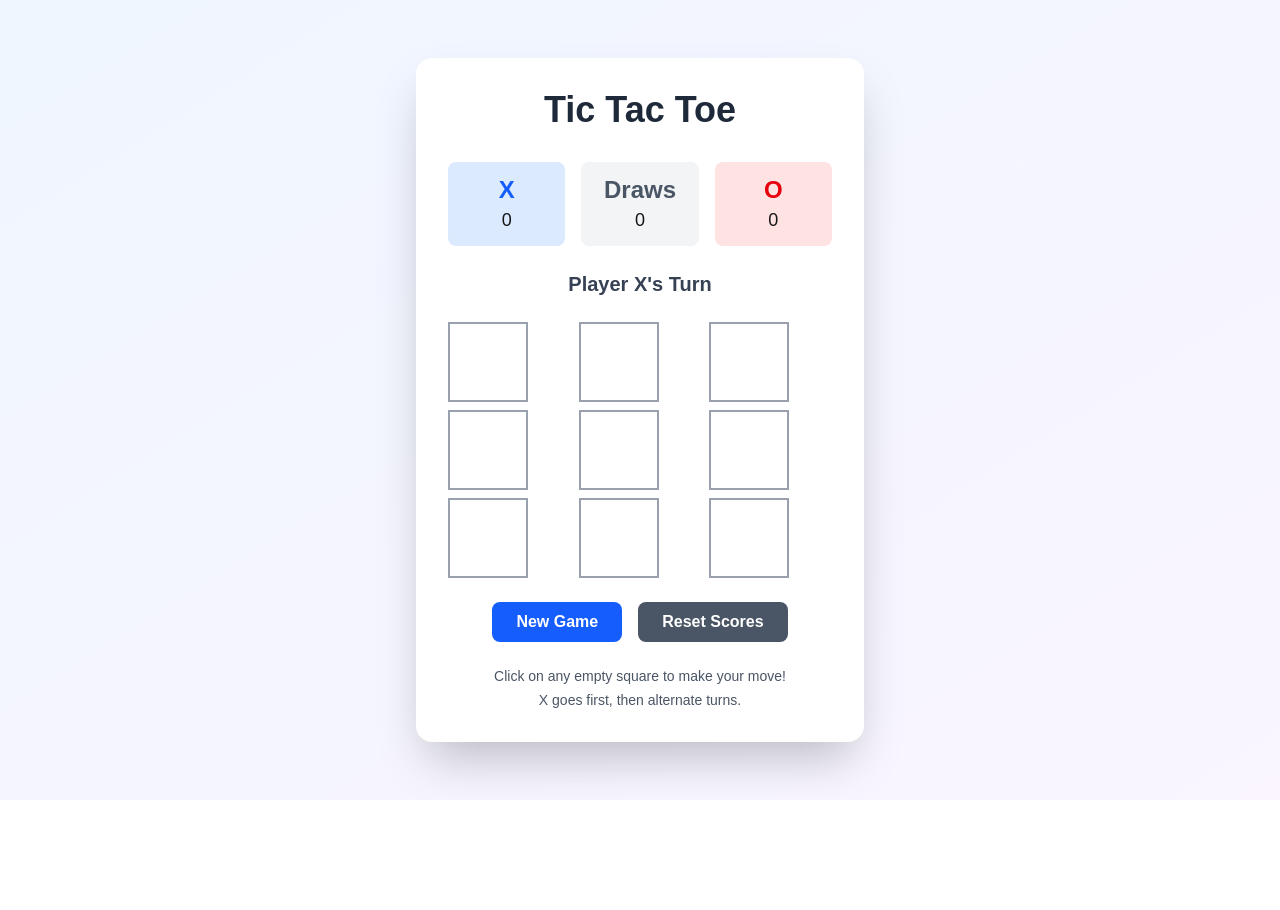
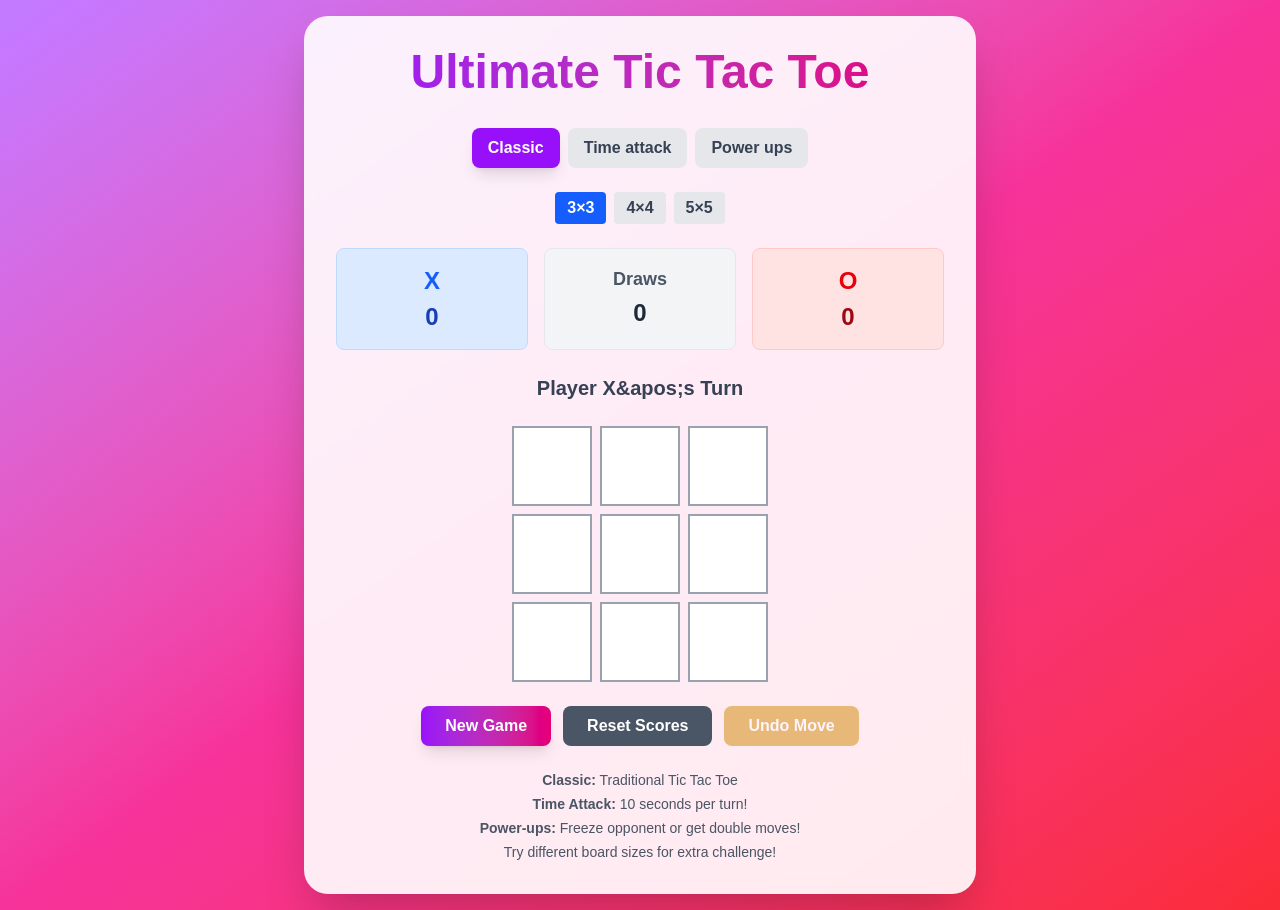
Before and after one commit to sidraut264/tic-tac-toe-game, a Next.js app: page / in a window 1280 px wide. Before the commit the page ends 800 px from the top, so only its background shows below. Built offline with nearby package versions, Linux system fonts and the light colour scheme.

Commit message:
ultimate tic tac toe

```diff
--- a/app/page.js
+++ b/app/page.js
@@ -8,19 +8,83 @@ export default function TicTacToe() {
   const [winner, setWinner] = useState(null);
   const [isDraw, setIsDraw] = useState(false);
   const [scores, setScores] = useState({ X: 0, O: 0, draws: 0 });
+  const [gameMode, setGameMode] = useState('classic'); // classic, time-attack, power-ups
+  const [timeLeft, setTimeLeft] = useState(10);
+  const [isTimeRunning, setIsTimeRunning] = useState(false);
+  const [powerUps, setPowerUps] = useState({ X: { freeze: 1, double: 1 }, O: { freeze: 1, double: 1 } });
+  const [frozenPlayer, setFrozenPlayer] = useState(null);
+  const [doubleMove, setDoubleMove] = useState(false);
+  const [moveHistory, setMoveHistory] = useState([]);
+  const [winningLine, setWinningLine] = useState([]);
+  const [boardSize, setBoardSize] = useState(3); // 3x3, 4x4, 5x5
+  const [particles, setParticles] = useState([]);
+
+  const createBoard = (size) => Array(size * size).fill(null);
+
+  const getWinningLines = (size) => {
+    const lines = [];
+    // Rows
+    for (let i = 0; i < size; i++) {
+      const row = [];
+      for (let j = 0; j < size; j++) {
+        row.push(i * size + j);
+      }
+      lines.push(row);
+    }
+    // Columns
+    for (let i = 0; i < size; i++) {
+      const col = [];
+      for (let j = 0; j < size; j++) {
+        col.push(j * size + i);
+      }
+      lines.push(col);
+    }
+    // Diagonals
+    const diag1 = [], diag2 = [];
+    for (let i = 0; i < size; i++) {
+      diag1.push(i * size + i);
+      diag2.push(i * size + (size - 1 - i));
+    }
+    lines.push(diag1, diag2);
+    return lines;
+  };
+
+  // Timer effect
+  useEffect(() => {
+    let interval;
+    if (isTimeRunning && timeLeft > 0 && !winner && !isDraw && gameMode === 'time-attack') {
+      interval = setInterval(() => {
+        setTimeLeft(time => {
+          if (time <= 1) {
+            setIsXNext(!isXNext);
+            return 10;
+          }
+          return time - 1;
+        });
+      }, 1000);
+    }
+    return () => clearInterval(interval);
+  }, [isTimeRunning, timeLeft, winner, isDraw, gameMode, isXNext]);
+
+  // Frozen player effect
+  useEffect(() => {
+    if (frozenPlayer) {
+      const timer = setTimeout(() => {
+        setFrozenPlayer(null);
+      }, 5000);
+      return () => clearTimeout(timer);
+    }
+  }, [frozenPlayer]);
 
   useEffect(() => {
-    const winningLines = [
-      [0, 1, 2], [3, 4, 5], [6, 7, 8], // rows
-      [0, 3, 6], [1, 4, 7], [2, 5, 8], // columns
-      [0, 4, 8], [2, 4, 6] // diagonals
-    ];
+    const winningLines = getWinningLines(boardSize);
 
     const checkWinner = (squares) => {
       for (let line of winningLines) {
-        const [a, b, c] = line;
-        if (squares[a] && squares[a] === squares[b] && squares[a] === squares[c]) {
-          return squares[a];
+        const firstSquare = squares[line[0]];
+        if (firstSquare && line.every(index => squares[index] === firstSquare)) {
+          setWinningLine(line);
+          return firstSquare;
         }
       }
       return null;
@@ -35,48 +99,130 @@ export default function TicTacToe() {
 
     if (gameWinner) {
       setWinner(gameWinner);
+      setIsTimeRunning(false);
       setScores(prev => ({
         ...prev,
         [gameWinner]: prev[gameWinner] + 1
       }));
+      createWinParticles();
     } else if (gameDraw && !gameWinner) {
       setIsDraw(true);
+      setIsTimeRunning(false);
       setScores(prev => ({
         ...prev,
         draws: prev.draws + 1
       }));
     }
-  }, [board]);
+  }, [board, boardSize]);
+
+  const createWinParticles = () => {
+    const newParticles = [];
+    for (let i = 0; i < 50; i++) {
+      newParticles.push({
+        id: i,
+        x: Math.random() * 100,
+        y: Math.random() * 100,
+        color: winner === 'X' ? 'blue' : 'red'
+      });
+    }
+    setParticles(newParticles);
+    setTimeout(() => setParticles([]), 3000);
+  };
 
   const handleClick = (index) => {
     if (board[index] || winner || isDraw) return;
+    if (frozenPlayer === (isXNext ? 'X' : 'O')) return;
 
     const newBoard = [...board];
-    newBoard[index] = isXNext ? 'X' : 'O';
+    const currentPlayer = isXNext ? 'X' : 'O';
+    newBoard[index] = currentPlayer;
     setBoard(newBoard);
-    setIsXNext(!isXNext);
+    setMoveHistory([...moveHistory, { player: currentPlayer, index, timestamp: Date.now() }]);
+
+    if (doubleMove) {
+      setDoubleMove(false);
+    } else {
+      setIsXNext(!isXNext);
+      if (gameMode === 'time-attack') {
+        setTimeLeft(10);
+      }
+    }
+  };
+
+  const usePowerUp = (type) => {
+    const currentPlayer = isXNext ? 'X' : 'O';
+    if (powerUps[currentPlayer][type] <= 0) return;
+
+    setPowerUps(prev => ({
+      ...prev,
+      [currentPlayer]: {
+        ...prev[currentPlayer],
+        [type]: prev[currentPlayer][type] - 1
+      }
+    }));
+
+    if (type === 'freeze') {
+      setFrozenPlayer(currentPlayer === 'X' ? 'O' : 'X');
+    } else if (type === 'double') {
+      setDoubleMove(true);
+    }
+  };
+
+  const undoLastMove = () => {
+    if (moveHistory.length === 0 || winner || isDraw) return;
+
+    const newHistory = [...moveHistory];
+    const lastMove = newHistory.pop();
+    const newBoard = [...board];
+    newBoard[lastMove.index] = null;
+
+    setBoard(newBoard);
+    setMoveHistory(newHistory);
+    setIsXNext(lastMove.player !== 'X');
   };
 
   const resetGame = () => {
-    setBoard(Array(9).fill(null));
+    setBoard(createBoard(boardSize));
     setIsXNext(true);
     setWinner(null);
     setIsDraw(false);
+    setTimeLeft(10);
+    setIsTimeRunning(gameMode === 'time-attack');
+    setFrozenPlayer(null);
+    setDoubleMove(false);
+    setMoveHistory([]);
+    setWinningLine([]);
+    setParticles([]);
+    if (gameMode === 'power-ups') {
+      setPowerUps({ X: { freeze: 1, double: 1 }, O: { freeze: 1, double: 1 } });
+    }
   };
 
-  const resetScores = () => {
-    setScores({ X: 0, O: 0, draws: 0 });
+  const changeBoardSize = (size) => {
+    setBoardSize(size);
+    setBoard(createBoard(size));
+    setWinner(null);
+    setIsDraw(false);
+    setMoveHistory([]);
+    setWinningLine([]);
   };
 
   const renderSquare = (index) => {
+    const isWinningSquare = winningLine.includes(index);
+    const size = boardSize;
+    const squareSize = size === 3 ? 'w-20 h-20' : size === 4 ? 'w-16 h-16' : 'w-12 h-12';
+    const fontSize = size === 3 ? 'text-4xl' : size === 4 ? 'text-3xl' : 'text-2xl';
+
     return (
       <button
         key={index}
         className={`
-          w-20 h-20 border-2 border-gray-400 bg-white text-4xl font-bold
-          hover:bg-gray-50 transition-colors duration-200
+          ${squareSize} border-2 bg-white ${fontSize} font-bold
+          hover:bg-gray-50 transition-all duration-300 transform hover:scale-105
           ${board[index] === 'X' ? 'text-blue-600' : 'text-red-600'}
-          ${!board[index] && !winner && !isDraw ? 'cursor-pointer' : 'cursor-default'}
+          ${isWinningSquare ? 'border-yellow-400 bg-yellow-100 animate-pulse' : 'border-gray-400'}
+          ${!board[index] && !winner && !isDraw ? 'cursor-pointer hover:shadow-lg' : 'cursor-default'}
+          ${frozenPlayer === (isXNext ? 'X' : 'O') ? 'opacity-50' : ''}
         `}
         onClick={() => handleClick(index)}
       >
@@ -86,70 +232,186 @@ export default function TicTacToe() {
   };
 
   return (
-    <div className="min-h-screen bg-gradient-to-br from-blue-50 to-purple-50 flex items-center justify-center p-4">
-      <div className="bg-white rounded-2xl shadow-2xl p-8 max-w-md w-full">
-        <h1 className="text-4xl font-bold text-center mb-8 text-gray-800">
-          Tic Tac Toe
+    <div className="min-h-screen bg-gradient-to-br from-purple-400 via-pink-500 to-red-500 flex items-center justify-center p-4 relative overflow-hidden">
+      {/* Animated particles */}
+      {particles.map(particle => (
+        <div
+          key={particle.id}
+          className={`absolute w-2 h-2 rounded-full animate-bounce bg-${particle.color}-400`}
+          style={{
+            left: `${particle.x}%`,
+            top: `${particle.y}%`,
+            animationDelay: `${Math.random() * 2}s`
+          }}
+        />
+      ))}
+
+      <div className="bg-white/90 backdrop-blur-sm rounded-3xl shadow-2xl p-8 max-w-2xl w-full">
+        <h1 className="text-5xl font-bold text-center mb-8 bg-gradient-to-r from-purple-600 to-pink-600 bg-clip-text text-transparent">
+          Ultimate Tic Tac Toe
         </h1>
+
+        {/* Game Mode Selector */}
+        <div className="flex justify-center gap-2 mb-6">
+          {['classic', 'time-attack', 'power-ups'].map(mode => (
+            <button
+              key={mode}
+              onClick={() => {
+                setGameMode(mode);
+                resetGame();
+              }}
+              className={`px-4 py-2 rounded-lg font-semibold transition-all ${
+                gameMode === mode
+                  ? 'bg-purple-600 text-white shadow-lg'
+                  : 'bg-gray-200 text-gray-700 hover:bg-gray-300'
+              }`}
+            >
+              {mode.charAt(0).toUpperCase() + mode.slice(1).replace('-', ' ')}
+            </button>
+          ))}
+        </div>
+
+        {/* Board Size Selector */}
+        <div className="flex justify-center gap-2 mb-6">
+          {[3, 4, 5].map(size => (
+            <button
+              key={size}
+              onClick={() => changeBoardSize(size)}
+              className={`px-3 py-1 rounded font-semibold ${
+                boardSize === size
+                  ? 'bg-blue-600 text-white'
+                  : 'bg-gray-200 text-gray-700 hover:bg-gray-300'
+              }`}
+            >
+              {size}×{size}
+            </button>
+          ))}
+        </div>
+
+        {/* Timer (Time Attack Mode) */}
+        {gameMode === 'time-attack' && (
+          <div className="text-center mb-4">
+            <div className={`text-3xl font-bold ${timeLeft <= 3 ? 'text-red-500 animate-pulse' : 'text-gray-700'}`}>
+              ⏰ {timeLeft}s
+            </div>
+          </div>
+        )}
+
+        {/* Power-ups (Power-ups Mode) */}
+        {gameMode === 'power-ups' && (
+          <div className="grid grid-cols-2 gap-4 mb-6">
+            <div className="text-center">
+              <div className="font-bold text-blue-600 mb-2">Player X Powers</div>
+              <div className="flex gap-2 justify-center">
+                <button
+                  onClick={() => usePowerUp('freeze')}
+                  disabled={powerUps.X.freeze === 0 || !isXNext}
+                  className="px-3 py-1 bg-blue-500 text-white rounded disabled:opacity-30 hover:bg-blue-600"
+                >
+                  ❄️ Freeze ({powerUps.X.freeze})
+                </button>
+                <button
+                  onClick={() => usePowerUp('double')}
+                  disabled={powerUps.X.double === 0 || !isXNext}
+                  className="px-3 py-1 bg-blue-500 text-white rounded disabled:opacity-30 hover:bg-blue-600"
+                >
+                  ⚡ Double ({powerUps.X.double})
+                </button>
+              </div>
+            </div>
+            <div className="text-center">
+              <div className="font-bold text-red-600 mb-2">Player O Powers</div>
+              <div className="flex gap-2 justify-center">
+                <button
+                  onClick={() => usePowerUp('freeze')}
+                  disabled={powerUps.O.freeze === 0 || isXNext}
+                  className="px-3 py-1 bg-red-500 text-white rounded disabled:opacity-30 hover:bg-red-600"
+                >
+                  ❄️ Freeze ({powerUps.O.freeze})
+                </button>
+                <button
+                  onClick={() => usePowerUp('double')}
+                  disabled={powerUps.O.double === 0 || isXNext}
+                  className="px-3 py-1 bg-red-500 text-white rounded disabled:opacity-30 hover:bg-red-600"
+                >
+                  ⚡ Double ({powerUps.O.double})
+                </button>
+              </div>
+            </div>
+          </div>
+        )}
 
         {/* Score Board */}
         <div className="grid grid-cols-3 gap-4 mb-6 text-center">
-          <div className="bg-blue-100 rounded-lg p-3">
-            <div className="text-2xl font-bold text-blue-600">X</div>
-            <div className="text-lg">{scores.X}</div>
+          <div className="bg-blue-100 rounded-lg p-4 border border-blue-200">
+            <div className="text-2xl font-bold text-blue-600 mb-1">X</div>
+            <div className="text-2xl font-bold text-blue-800">{scores.X}</div>
           </div>
-          <div className="bg-gray-100 rounded-lg p-3">
-            <div className="text-2xl font-bold text-gray-600">Draws</div>
-            <div className="text-lg">{scores.draws}</div>
+          <div className="bg-gray-100 rounded-lg p-4 border border-gray-200">
+            <div className="text-lg font-bold text-gray-600 mb-1">Draws</div>
+            <div className="text-2xl font-bold text-gray-800">{scores.draws}</div>
           </div>
-          <div className="bg-red-100 rounded-lg p-3">
-            <div className="text-2xl font-bold text-red-600">O</div>
-            <div className="text-lg">{scores.O}</div>
+          <div className="bg-red-100 rounded-lg p-4 border border-red-200">
+            <div className="text-2xl font-bold text-red-600 mb-1">O</div>
+            <div className="text-2xl font-bold text-red-800">{scores.O}</div>
           </div>
         </div>
 
         {/* Game Status */}
         <div className="text-center mb-6">
           {winner ? (
-            <div className="text-2xl font-bold text-green-600">
+            <div className="text-3xl font-bold text-green-600 animate-bounce">
               🎉 Player {winner} Wins! 🎉
             </div>
           ) : isDraw ? (
-            <div className="text-2xl font-bold text-orange-600">
+            <div className="text-3xl font-bold text-orange-600">
               🤝 It&apos;s a Draw! 🤝
             </div>
           ) : (
-            <div className="text-xl font-semibold text-gray-700">
-              Player {isXNext ? 'X' : 'O'}&apos;s Turn
+            <div className={`text-xl font-semibold ${frozenPlayer === (isXNext ? 'X' : 'O') ? 'text-blue-400' : 'text-gray-700'}`}>
+              {frozenPlayer === (isXNext ? 'X' : 'O') ? `❄️ Player ${isXNext ? 'X' : 'O'} is Frozen!` :
+               doubleMove ? `⚡ Player ${isXNext ? 'X' : 'O'} gets another turn!` :
+               `Player ${isXNext ? 'X' : 'O'}&apos;s Turn`}
             </div>
           )}
         </div>
 
         {/* Game Board */}
-        <div className="grid grid-cols-3 gap-2 mb-6 justify-center">
-          {Array(9).fill(null).map((_, index) => renderSquare(index))}
+        <div className="flex justify-center mb-6">
+          <div className={`grid gap-2`} style={{gridTemplateColumns: `repeat(${boardSize}, minmax(0, 1fr))`}}>
+            {board.map((_, index) => renderSquare(index))}
+          </div>
         </div>
 
         {/* Control Buttons */}
-        <div className="flex gap-4 justify-center">
+        <div className="flex gap-3 justify-center flex-wrap">
           <button
             onClick={resetGame}
-            className="px-6 py-2 bg-blue-600 text-white rounded-lg hover:bg-blue-700 transition-colors duration-200 font-semibold"
+            className="px-6 py-2 bg-gradient-to-r from-purple-600 to-pink-600 text-white rounded-lg hover:from-purple-700 hover:to-pink-700 transition-all duration-200 font-semibold shadow-lg"
           >
             New Game
           </button>
           <button
-            onClick={resetScores}
+            onClick={() => setScores({ X: 0, O: 0, draws: 0 })}
             className="px-6 py-2 bg-gray-600 text-white rounded-lg hover:bg-gray-700 transition-colors duration-200 font-semibold"
           >
             Reset Scores
           </button>
+          <button
+            onClick={undoLastMove}
+            disabled={moveHistory.length === 0}
+            className="px-6 py-2 bg-yellow-600 text-white rounded-lg hover:bg-yellow-700 transition-colors duration-200 font-semibold disabled:opacity-50"
+          >
+            Undo Move
+          </button>
         </div>
 
         {/* Instructions */}
-        <div className="mt-6 text-center text-sm text-gray-600">
-          <p>Click on any empty square to make your move!</p>
-          <p className="mt-1">X goes first, then alternate turns.</p>
+        <div className="mt-6 text-center text-sm text-gray-600 space-y-1">
+          <p><strong>Classic:</strong> Traditional Tic Tac Toe</p>
+          <p><strong>Time Attack:</strong> 10 seconds per turn!</p>
+          <p><strong>Power-ups:</strong> Freeze opponent or get double moves!</p>
+          <p>Try different board sizes for extra challenge!</p>
         </div>
       </div>
     </div>
```
